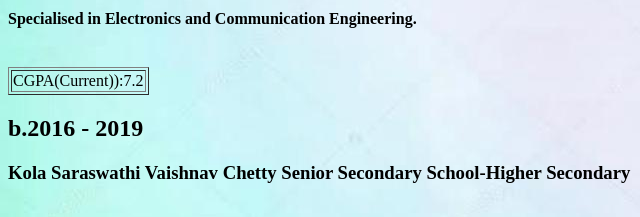
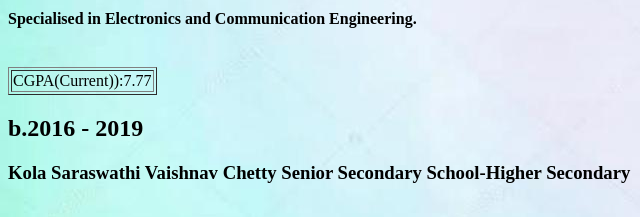
Before and after one commit to Harikheshav/Design-Jam-Submission, a plain HTML site: page qual.html in a window 1280 px wide. Shown: the part 147-364 px from the top of the page, 0-640 px from the left. Drawn offline with Linux system fonts and the light colour scheme.

Commit message:
Update qual.html

```diff
--- a/qual.html
+++ b/qual.html
@@ -61,7 +61,7 @@ body, html {
 <h2>a.2019 - Present</h2>
 <h3>Sri Venkateswara College Of Engineering, Sriperumbudur - Bachelor Of Engineering</h3>
 <h4>Specialised  in Electronics and Communication Engineering.</h4>
-&nbsp&nbsp&nbsp&nbsp&nbsp&nbsp&nbsp&nbsp&nbsp<table border="1"><td>CGPA(Current)):7.2</td></table>
+&nbsp&nbsp&nbsp&nbsp&nbsp&nbsp&nbsp&nbsp&nbsp<table border="1"><td>CGPA(Current)):7.77</td></table>
 <h2>b.2016 - 2019</h2>
 <h3>Kola Saraswathi Vaishnav Chetty Senior Secondary School-Higher Secondary </h3>
 &nbsp&nbsp&nbsp&nbsp&nbsp&nbsp&nbsp&nbsp&nbsp<table border="1"><td>12th Percentage:79.2%</td></table>
```
